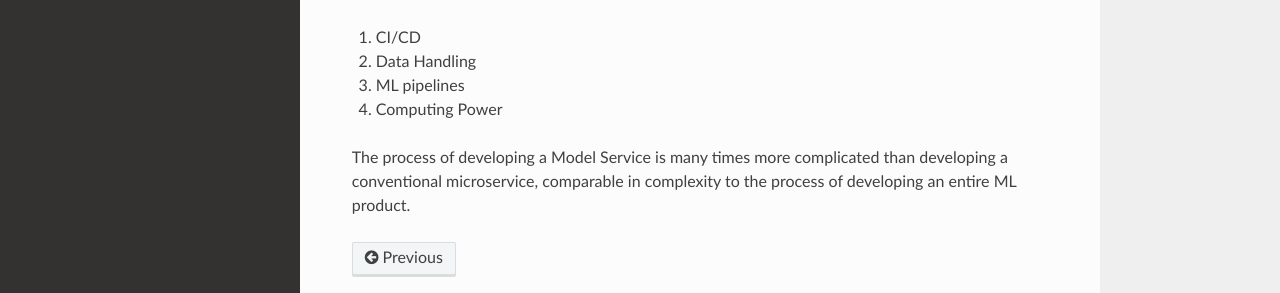
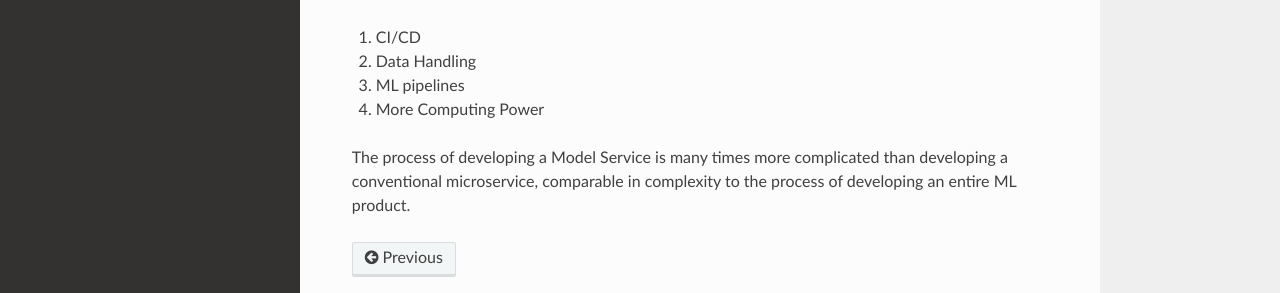
Before and after one commit to 4-DS/SinaraML-Def-Guide, a Sphinx documentation site: the page built from docs/source/concepts.rst, in a window 1280 px wide and 900 px high, scrolled down 5723 px. Shown: the part 493-786 px from the top of the window. Built offline with Sphinx 7.4.7 and the Read the Docs theme 2.0.0, drawn with Linux system fonts in a browser that asks for light colours.

Commit message:
Update concepts.rst

```diff
--- a/docs/source/concepts.rst
+++ b/docs/source/concepts.rst
@@ -119,6 +119,6 @@ More is needed, including:
 1. СI/CD
 2. Data Handling
 3. ML pipelines
-4. Computing Power
+4. More Computing Power
 
 The process of developing a Model Service is many times more complicated than developing a conventional microservice, comparable in complexity to the process of developing an entire ML product.
```
